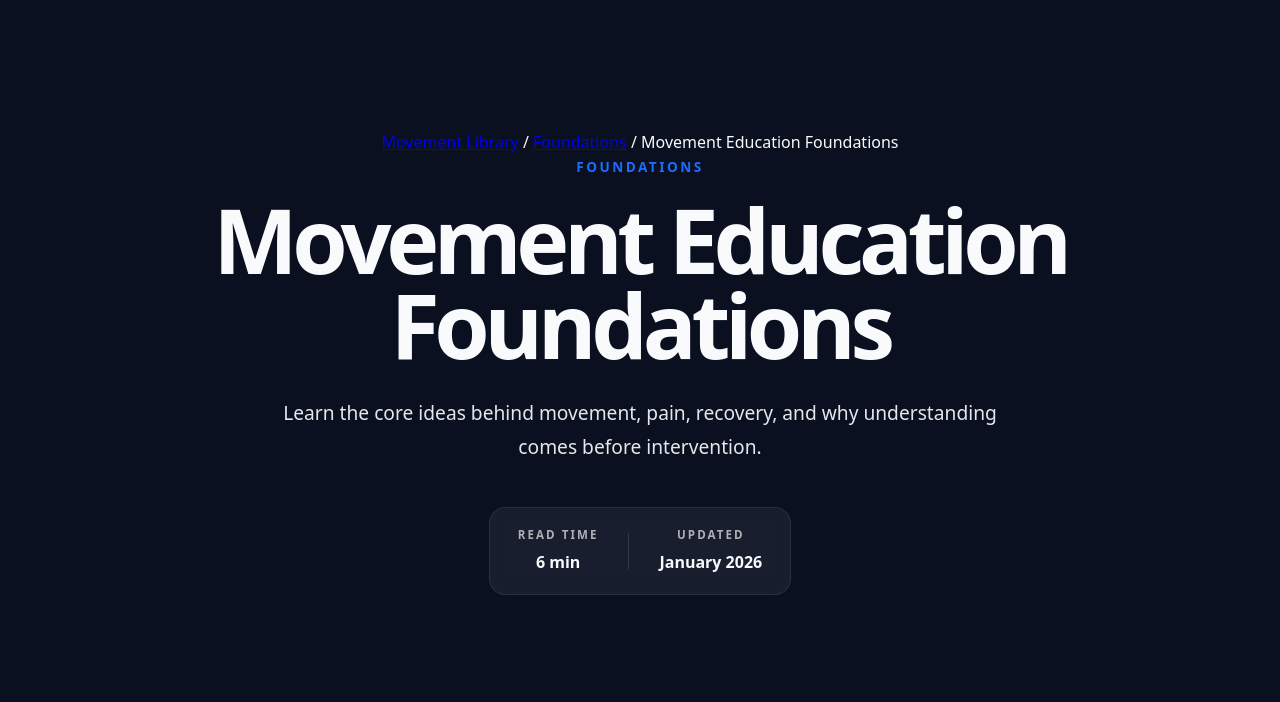
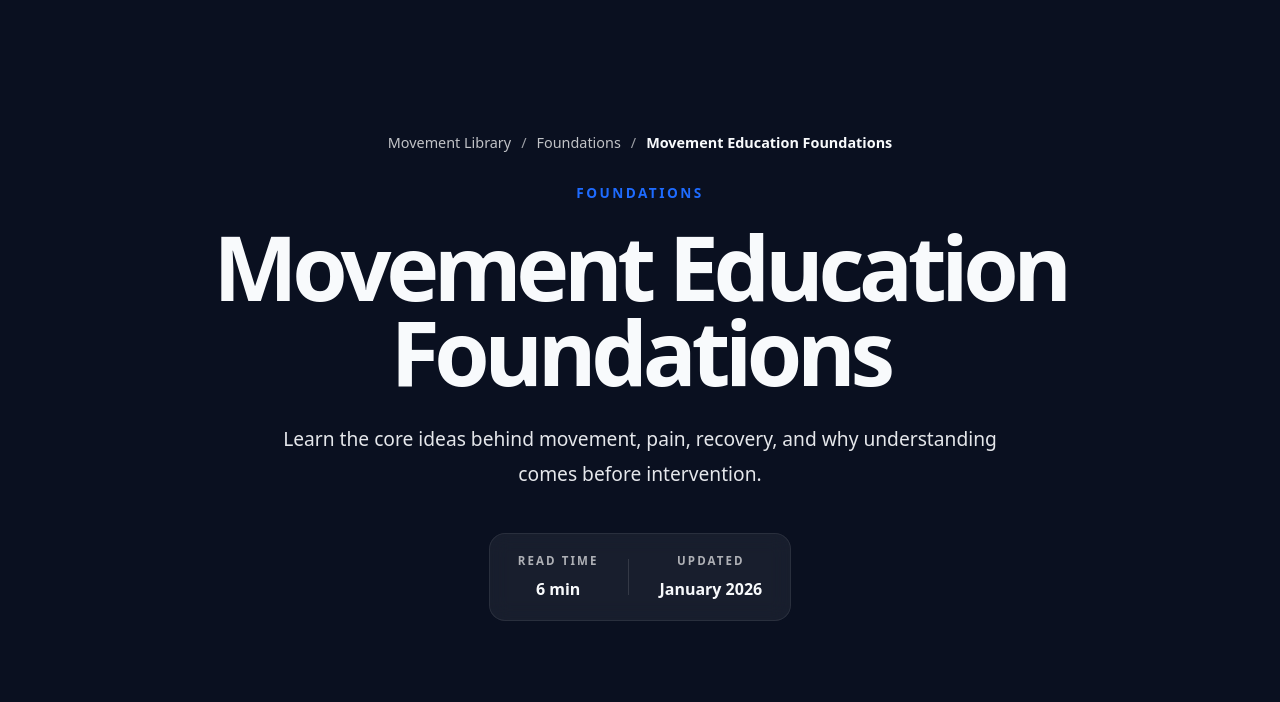
Before and after one commit to drlanders5/kamperformance, a plain HTML site: page movement-education-foundations.html in a window 1280 px wide. Shown: the part 98-800 px from the top of the page. Drawn offline with Linux system fonts and the light colour scheme.

Commit message:
Add article breadcrumbs

```diff
--- a/css/sections.css
+++ b/css/sections.css
@@ -257,6 +257,36 @@
     text-align: center;
 }
 
+.breadcrumbs {
+    display: inline-flex;
+    align-items: center;
+    justify-content: center;
+    gap: 10px;
+
+    margin-bottom: 28px;
+
+    color: rgba(255,255,255,.60);
+    font-size: .9rem;
+    font-weight: 500;
+}
+
+.breadcrumbs a {
+    color: rgba(255,255,255,.75);
+    text-decoration: none;
+
+    transition:
+        color var(--transition-fast);
+}
+
+.breadcrumbs a:hover {
+    color: var(--white);
+}
+
+.breadcrumbs span:last-child {
+    color: var(--white);
+    font-weight: 600;
+}
+
 .guide-hero h1 {
     max-width: 950px;
     margin: 0 auto 28px;
```
